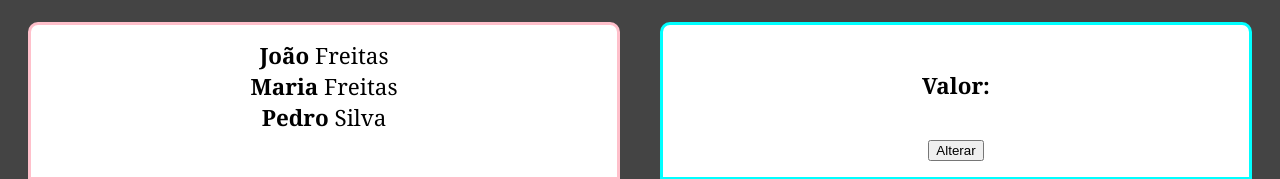
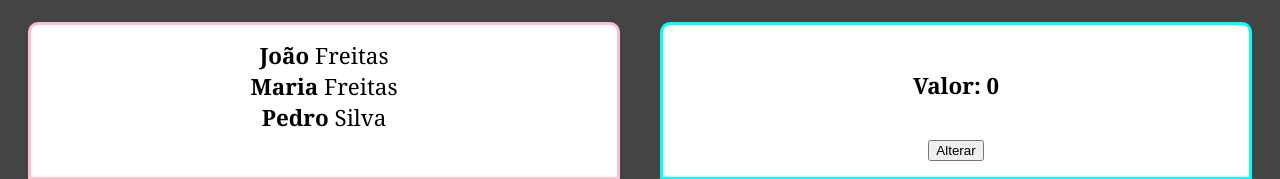
Before and after one commit to GuilhermeBorges3Ddev/Masterclass_React, a React (Create React App) app in the folder without_hooks/: page / in a window 1280 px wide. Shown: the part 943-1122 px from the top of the page. Built offline with nearby package versions, Linux system fonts and the light colour scheme.

Commit message:
State inserted into indirect component communication

```diff
--- a/without_hooks/src/components/comunicacao/indireta/Sub.jsx
+++ b/without_hooks/src/components/comunicacao/indireta/Sub.jsx
@@ -3,7 +3,7 @@
 export default props => {
 
     function acao() {
-        props.onClicar(Math.random(), "Fim!")
+        props.onClicar(Math.random(), "Gerado")
     }
 
     return(
--- a/without_hooks/src/components/comunicacao/indireta/Super.jsx
+++ b/without_hooks/src/components/comunicacao/indireta/Super.jsx
@@ -1,16 +1,19 @@
-import React from "react";
+import React, { useState } from "react";
 import Sub from "./Sub"
 
 export default props => {
 
+        const [num, setNum] = useState(0)
+        const [texto, setTexto] = useState('Valor')
+
         function quandoClicar (valorRecebido, texto) {
-            console.log(valorRecebido)
-            console.log(texto)
+            setNum(valorRecebido)
+            setTexto(texto)
         }
 
         return (
             <div>
-                <h4>Valor: {quandoClicar}</h4>
+                <h4>{texto}: {num}</h4>
                 <Sub onClicar={quandoClicar}></Sub>
             </div>
         )
```
